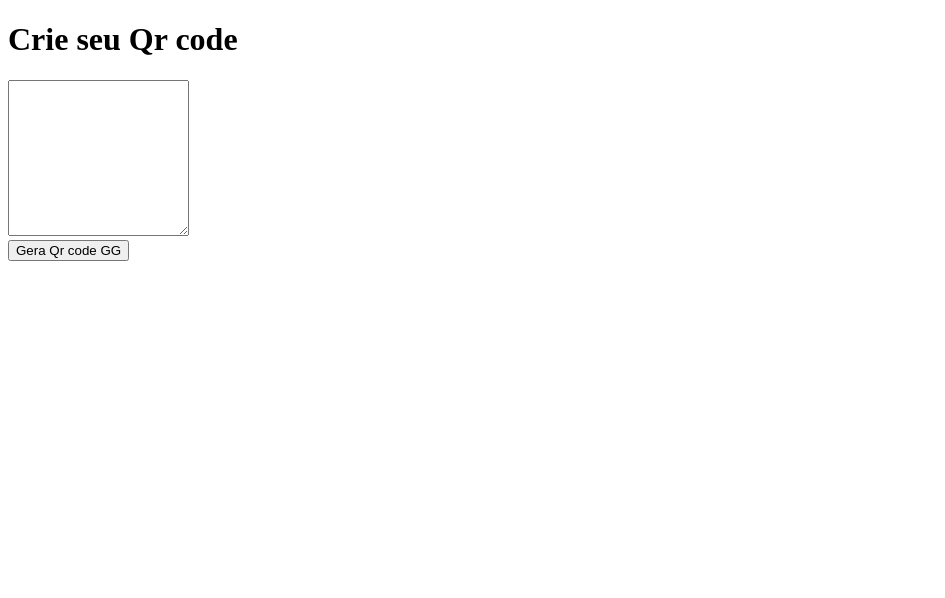
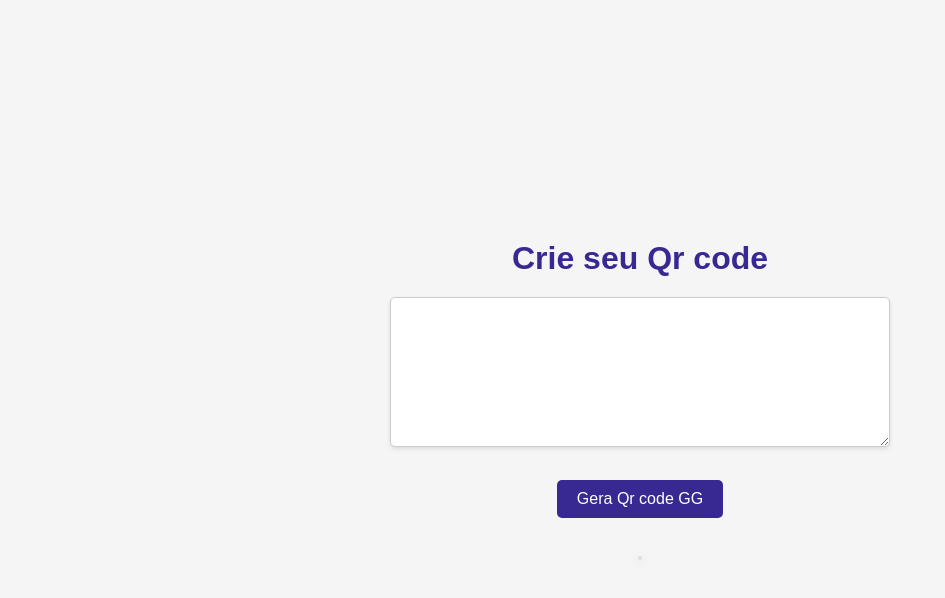
Before and after one commit to SrGeovanne/Criador-de-Qr-code, a plain HTML site: page index.html in a window 1280 px wide. Shown: the whole page, without its empty margins (0-945 px from the left). Drawn offline with Linux system fonts and the light colour scheme.

Commit message:
Add files via upload

```diff
--- a/index.html
+++ b/index.html
@@ -4,6 +4,7 @@
     <meta charset="UTF-8">
     <meta name="viewport" content="width=device-width, initial-scale=1.0">
     <title>QR code GG</title>
+    <link rel="stylesheet" href="style.css">
 </head>
 <body>
     <h1>Crie seu Qr code</h1>
--- /dev/null
+++ b/style.css
@@ -0,0 +1,77 @@
+@charset "UTF-8";
+
+* {
+    font-family: Arial, sans-serif;
+    margin: 0;
+    padding: 0;
+    box-sizing: border-box;
+}
+
+body {
+    background-color: #f5f5f5; /* Fundo claro e neutro */
+    color: #333; /* Texto escuro para boa legibilidade */
+    display: flex;
+    flex-direction: column;
+    align-items: center;
+    justify-content: center;
+    min-height: 100vh;
+    padding: 20px;
+}
+
+/* Cabeçalho */
+h1 {
+    font-size: 2rem;
+    color: #372991; /* Azul escuro para destaque */
+    margin-bottom: 20px;
+    text-align: center;
+}
+
+/* Caixa de entrada */
+textarea {
+    width: 100%;
+    max-width: 500px;
+    height: 150px;
+    font-size: 1rem;
+    padding: 10px;
+    margin-bottom: 15px;
+    border: 1px solid #ccc;
+    border-radius: 5px;
+    box-shadow: 0 2px 4px rgba(0, 0, 0, 0.1);
+}
+
+/* Botão */
+button {
+    background-color: #372991; /* Azul escuro */
+    color: white;
+    font-size: 1rem;
+    padding: 10px 20px;
+    border: none;
+    border-radius: 5px;
+    cursor: pointer;
+    transition: background-color 0.3s ease;
+}
+
+button:hover {
+    background-color: #291f6c; /* Azul mais escuro no hover */
+}
+
+/* Imagem do QR Code */
+img {
+    margin-top: 20px;
+    max-width: 100%;
+    height: auto;
+    border: 2px solid #ddd;
+    border-radius: 10px;
+    box-shadow: 0 2px 8px rgba(0, 0, 0, 0.2);
+}
+
+/* Responsividade */
+@media (max-width: 600px) {
+    textarea {
+        height: 120px;
+    }
+
+    h1 {
+        font-size: 1.5rem;
+    }
+}
```
